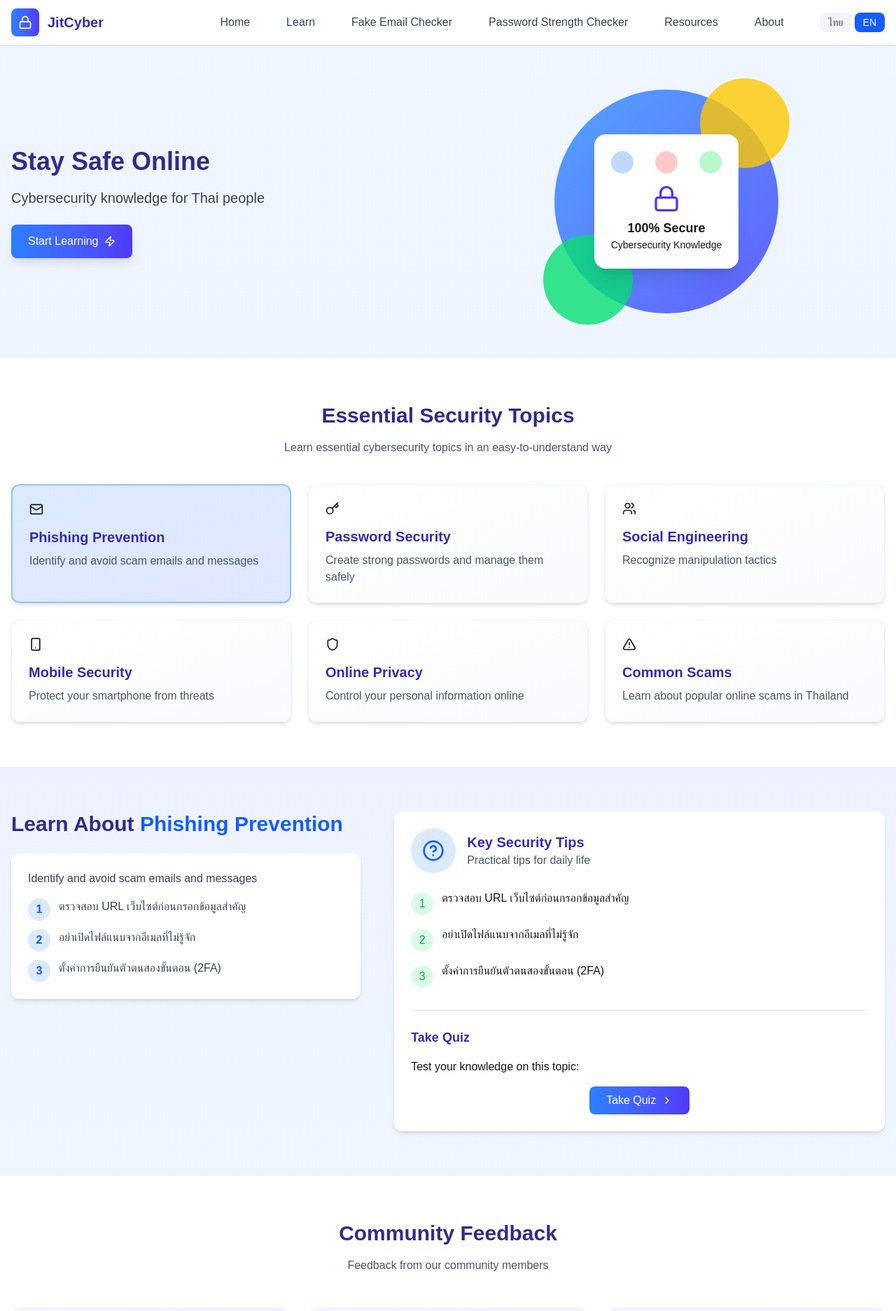
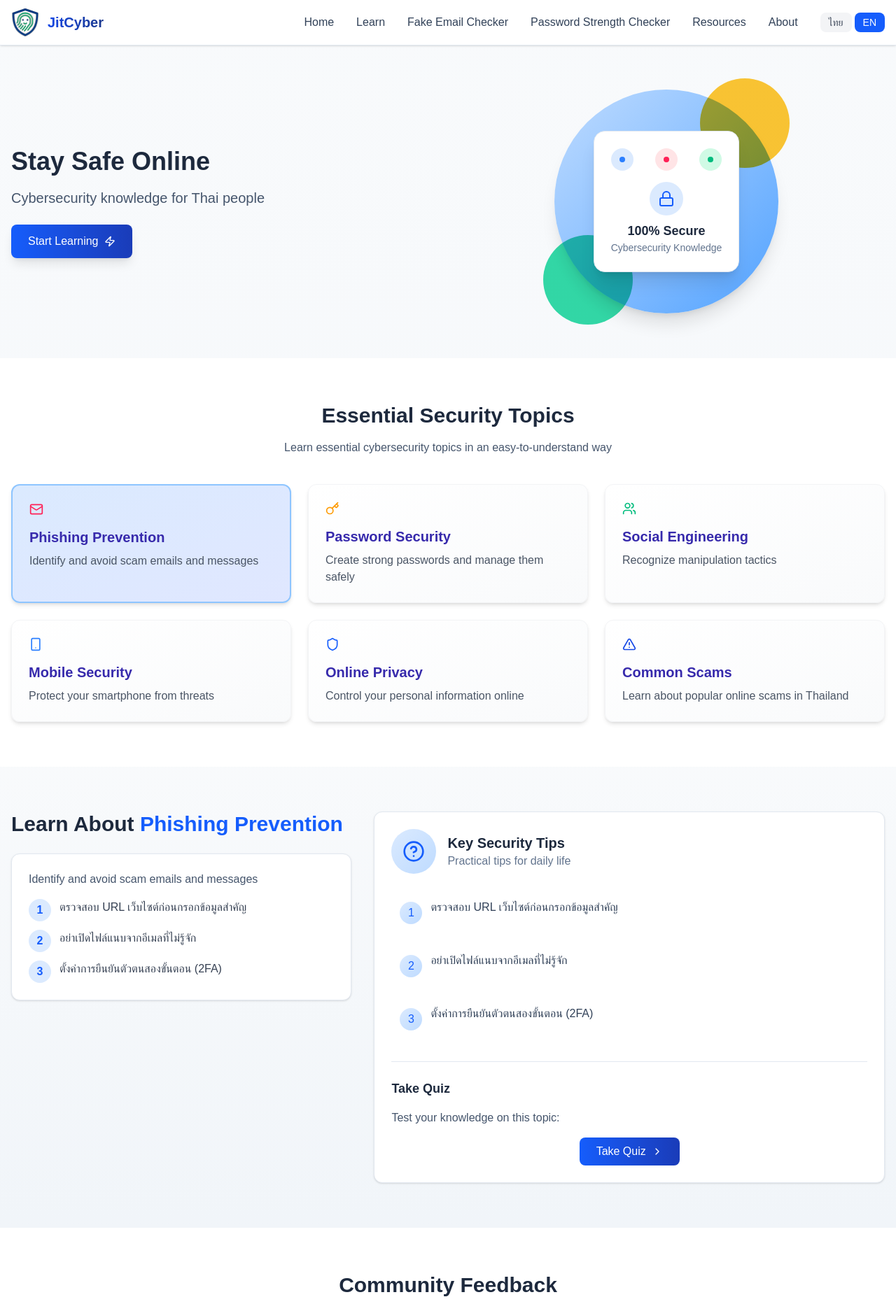
Before and after one commit to nyilynnhtwe/JitCyber, a Next.js app: page / in a window 1280 px wide. Shown: the top 1874 px of the page at 70% size. Built offline with nearby package versions, Linux system fonts and the light colour scheme.

Commit message:
Revamp Home Page

```diff
--- a/src/app/page.tsx
+++ b/src/app/page.tsx
@@ -6,12 +6,7 @@ import Footer from './components/Footer';
 import TopicCard from './components/TopicCard';
 import SecurityTip from './components/SecurityTip';
 import LanguageSwitcher from './components/LanguageSwitcher';
-import {
-  Lock, Shield, Smartphone, Users, Key, Zap,
-  ChevronRight, AlertTriangle, Mail, FileText,
-  MessageSquare, CreditCard, HelpCircle, Star,
-  ChevronDown, ChevronUp, Menu, X
-} from 'lucide-react';
+import {  Lock, Shield, Smartphone, Users, Key, Zap, ChevronRight, AlertTriangle, Mail, HelpCircle, Star, Menu, X } from 'lucide-react';
 
 // Import localization data
 import enData from './data/en.json';
@@ -62,12 +57,12 @@ export default function Home() {
 
   // Topic icons mapping
   const topicIcons = {
-    phishing: <Mail className="w-5 h-5" />,
-    password: <Key className="w-5 h-5" />,
-    social: <Users className="w-5 h-5" />,
-    mobile: <Smartphone className="w-5 h-5" />,
-    privacy: <Shield className="w-5 h-5" />,
-    scams: <AlertTriangle className="w-5 h-5" />
+    phishing: <Mail className="w-5 h-5 text-rose-500" />,
+    password: <Key className="w-5 h-5 text-amber-500" />,
+    social: <Users className="w-5 h-5 text-emerald-500" />,
+    mobile: <Smartphone className="w-5 h-5 text-blue-500" />,
+    privacy: <Shield className="w-5 h-5 text-blue-600" />,
+    scams: <AlertTriangle className="w-5 h-5 text-blue-700" />
   };
 
   // Close menu on resize
@@ -91,15 +86,15 @@ export default function Home() {
         <link rel="icon" href="/favicon.ico" />
       </Head>
 
-      <div className="min-h-screen flex flex-col bg-gradient-to-b from-blue-50 to-indigo-50">
+      <div className="min-h-screen flex flex-col bg-gradient-to-b from-slate-50 to-slate-100">
         {/* Header */}
-        <header className="fixed w-full z-50 bg-white shadow-sm py-3">
+        <header className="fixed w-full z-50 bg-white/90 backdrop-blur-sm shadow-sm py-3 border-b border-slate-200">
           <div className="container mx-auto px-4 flex justify-between items-center">
             <div className="flex items-center">
-              <div className="w-10 h-10 bg-gradient-to-r from-blue-500 to-indigo-600 rounded-lg flex items-center justify-center mr-3">
-                <Lock className="text-white w-5 h-5" />
+              <img src="/logo.svg" alt="Logo" className="w-10 h-10 mr-3" />
+              <div className="text-xl font-bold bg-gradient-to-r from-blue-700 to-blue-900 bg-clip-text text-transparent">
+                {t.appName}
               </div>
-              <div className="text-xl font-bold text-indigo-800">{t.appName}</div>
             </div>
 
             {/* Desktop Navigation */}
@@ -108,10 +103,10 @@ export default function Home() {
                 <a
                   key={index}
                   href={Object.keys(t.nav)[index]}
-                  className="text-gray-700 hover:text-indigo-600 transition-colors font-medium flex items-center group"
+                  className="text-slate-700 hover:text-blue-600 transition-colors font-medium flex items-center group relative"
                 >
                   {item}
-                  <ChevronRight className="w-4 h-4 ml-1 opacity-0 group-hover:opacity-100 transition-opacity" />
+                  <span className="absolute bottom-0 left-0 w-0 h-0.5 bg-blue-600 transition-all group-hover:w-full"></span>
                 </a>
               ))}
               <LanguageSwitcher />
@@ -121,7 +116,7 @@ export default function Home() {
             <div className="md:hidden flex items-center space-x-4">
               <LanguageSwitcher />
               <button
-                className="text-gray-700 hover:text-indigo-600 focus:outline-none"
+                className="text-slate-700 hover:text-blue-600 focus:outline-none transition-colors"
                 onClick={() => setIsMenuOpen(!isMenuOpen)}
                 aria-label="Toggle menu"
               >
@@ -136,17 +131,17 @@ export default function Home() {
 
           {/* Mobile Menu */}
           {isMenuOpen && (
-            <div className="md:hidden bg-white py-4 shadow-lg">
+            <div className="md:hidden bg-white/95 backdrop-blur-sm py-4 shadow-lg border-b border-slate-200">
               <nav className="container mx-auto px-4 flex flex-col space-y-3">
                 {Object.values(t.nav).map((item, index) => (
                   <a
                     key={index}
                     href="#"
-                    className="text-gray-700 hover:text-indigo-600 transition-colors py-2 font-medium flex items-center"
+                    className="text-slate-700 hover:text-blue-600 transition-colors py-2 font-medium flex items-center border-b border-slate-100"
                     onClick={() => setIsMenuOpen(false)}
                   >
                     {item}
-                    <ChevronRight className="w-4 h-4 ml-2" />
+                    <ChevronRight className="w-4 h-4 ml-2 text-slate-400" />
                   </a>
                 ))}
               </nav>
@@ -155,18 +150,18 @@ export default function Home() {
         </header>
 
         {/* Hero Section */}
-        <section className="pt-24 pb-12 md:pt-32 md:pb-16">
+        <section className="pt-35 pb-12 md:pt-32 md:pb-16">
           <div className="container mx-auto px-4">
             <div className="flex flex-col md:flex-row items-center">
               <div className="md:w-1/2 mb-8 md:mb-0">
-                <h1 className="text-3xl md:text-4xl font-bold mb-4 text-indigo-900 leading-tight">
+                <h1 className="text-3xl md:text-4xl font-bold mb-4 text-slate-800 leading-tight">
                   {t.hero.title}
                 </h1>
-                <p className="text-lg md:text-xl mb-6 text-gray-700 max-w-2xl">
+                <p className="text-lg md:text-xl mb-6 text-slate-600 max-w-2xl">
                   {t.hero.subtitle}
                 </p>
                 <div className="flex flex-col sm:flex-row gap-4">
-                  <button className="bg-gradient-to-r from-blue-500 to-indigo-600 text-white px-6 py-3 rounded-lg font-medium shadow-lg hover:from-blue-600 hover:to-indigo-700 transition-all flex items-center justify-center gap-2">
+                  <button className="bg-gradient-to-r from-blue-600 to-blue-800 text-white px-6 py-3 rounded-lg font-medium shadow-lg hover:shadow-xl hover:from-blue-700 hover:to-blue-900 transition-all flex items-center justify-center gap-2">
                     {t.hero.cta1}
                     <Zap className="w-4 h-4" />
                   </button>
@@ -174,23 +169,31 @@ export default function Home() {
               </div>
               <div className="md:w-1/2 flex justify-center">
                 <div className="relative">
-                  <div className="w-64 h-64 md:w-80 md:h-80 bg-gradient-to-br from-blue-400 to-indigo-500 rounded-full flex items-center justify-center">
-                    <div className="absolute -top-4 -right-4 w-32 h-32 bg-yellow-400 rounded-full opacity-80"></div>
-                    <div className="absolute -bottom-4 -left-4 w-32 h-32 bg-green-400 rounded-full opacity-80"></div>
-                    <div className="bg-white rounded-2xl p-6 relative z-10 shadow-xl">
+                  <div className="w-64 h-64 md:w-80 md:h-80 bg-gradient-to-br from-blue-200 to-blue-400 rounded-full flex items-center justify-center shadow-xl">
+                    <div className="absolute -top-4 -right-4 w-32 h-32 bg-amber-400 rounded-full opacity-80 mix-blend-multiply animate-float"></div>
+                    <div className="absolute -bottom-4 -left-4 w-32 h-32 bg-emerald-400 rounded-full opacity-80 mix-blend-multiply animate-float-delay"></div>
+                    <div className="bg-white rounded-2xl p-6 relative z-10 shadow-xl border border-slate-200">
                       <div className="flex justify-between mb-4">
-                        <div className="w-8 h-8 bg-blue-200 rounded-full"></div>
-                        <div className="w-8 h-8 bg-red-200 rounded-full"></div>
-                        <div className="w-8 h-8 bg-green-200 rounded-full"></div>
+                        <div className="w-8 h-8 bg-blue-100 rounded-full flex items-center justify-center">
+                          <div className="w-2 h-2 bg-blue-500 rounded-full"></div>
+                        </div>
+                        <div className="w-8 h-8 bg-rose-100 rounded-full flex items-center justify-center">
+                          <div className="w-2 h-2 bg-rose-500 rounded-full"></div>
+                        </div>
+                        <div className="w-8 h-8 bg-emerald-100 rounded-full flex items-center justify-center">
+                          <div className="w-2 h-2 bg-emerald-500 rounded-full"></div>
+                        </div>
                       </div>
                       <div className="text-center">
                         <div className="flex justify-center mb-2">
-                          <Lock className="w-10 h-10 text-indigo-600" />
+                          <div className="w-12 h-12 bg-blue-100 rounded-full flex items-center justify-center">
+                            <Lock className="w-6 h-6 text-blue-600" />
+                          </div>
                         </div>
-                        <h3 className="font-bold text-lg">
+                        <h3 className="font-bold text-lg text-slate-800">
                           {locale === 'th' ? 'ปลอดภัย 100%' : '100% Secure'}
                         </h3>
-                        <p className="text-sm">
+                        <p className="text-sm text-slate-500">
                           {locale === 'th' ? 'ความรู้ด้านความปลอดภัยไซเบอร์' : 'Cybersecurity Knowledge'}
                         </p>
                       </div>
@@ -206,8 +209,8 @@ export default function Home() {
         <section className="py-12 md:py-16 bg-white">
           <div className="container mx-auto px-4">
             <div className="text-center max-w-2xl mx-auto mb-10">
-              <h2 className="text-2xl md:text-3xl font-bold mb-4 text-indigo-900">{t.topics.title}</h2>
-              <p className="text-gray-600">
+              <h2 className="text-2xl md:text-3xl font-bold mb-4 text-slate-800">{t.topics.title}</h2>
+              <p className="text-slate-600">
                 {locale === 'th'
                   ? 'เรียนรู้หัวข้อสำคัญด้านความปลอดภัยไซเบอร์ด้วยวิธีที่เข้าใจง่าย'
                   : 'Learn essential cybersecurity topics in an easy-to-understand way'}
@@ -238,16 +241,16 @@ export default function Home() {
         </section>
 
         {/* Learning Section */}
-        <section className="py-12 md:py-16 bg-gradient-to-b from-indigo-50 to-blue-50">
+        <section className="py-12 md:py-16 bg-gradient-to-b from-slate-50 to-slate-100">
           <div className="container mx-auto px-4">
-            <div className="flex flex-col md:flex-row">
-              <div className="md:w-2/5 mb-8 md:mb-0">
-                <h2 className="text-2xl md:text-3xl font-bold mb-6 text-indigo-900">
+            <div className="flex flex-col md:flex-row gap-8">
+              <div className="md:w-2/5">
+                <h2 className="text-2xl md:text-3xl font-bold mb-6 text-slate-800">
                   {t.learning.title} <span className="text-blue-600">{t.topics[activeTopic].title}</span>
                 </h2>
-                <div className="bg-white p-6 rounded-xl shadow-md">
+                <div className="bg-white p-6 rounded-xl shadow-sm border border-slate-200">
                   {t.topics[activeTopic].desc && (
-                    <p className="mb-4 text-gray-700">{t.topics[activeTopic].desc}</p>
+                    <p className="mb-4 text-slate-600">{t.topics[activeTopic].desc}</p>
                   )}
                   <div className="space-y-3">
                     {securityTips[activeTopic].map((tip, index) => (
@@ -260,17 +263,17 @@ export default function Home() {
                   </div>
                 </div>
               </div>
-              <div className="md:w-3/5 md:pl-12">
-                <div className="bg-white rounded-xl shadow-md p-6">
+              <div className="md:w-3/5">
+                <div className="bg-white rounded-xl shadow-sm border border-slate-200 p-6 h-full">
                   <div className="flex items-center mb-6">
-                    <div className="w-16 h-16 bg-blue-100 rounded-full flex items-center justify-center text-blue-600 mr-4">
+                    <div className="w-16 h-16 bg-gradient-to-br from-blue-100 to-blue-200 rounded-full flex items-center justify-center text-blue-600 mr-4">
                       <HelpCircle className="w-8 h-8" />
                     </div>
                     <div>
-                      <h3 className="text-xl font-bold text-indigo-800">
+                      <h3 className="text-xl font-bold text-slate-800">
                         {t.learning.tips}
                       </h3>
-                      <p className="text-gray-600">
+                      <p className="text-slate-500">
                         {locale === 'th'
                           ? 'นำไปใช้ได้ในชีวิตประจำวัน'
                           : 'Practical tips for daily life'}
@@ -280,25 +283,25 @@ export default function Home() {
 
                   <div className="space-y-4">
                     {securityTips[activeTopic].map((tip, index) => (
-                      <div key={index} className="flex items-start">
-                        <div className="flex-shrink-0 w-8 h-8 bg-green-100 rounded-full flex items-center justify-center text-green-600 mt-1 mr-3">
+                      <div key={index} className="flex items-start p-3 hover:bg-slate-50 rounded-lg transition-colors">
+                        <div className="flex-shrink-0 w-8 h-8 bg-gradient-to-br from-blue-100 to-blue-200 rounded-full flex items-center justify-center text-blue-600 font-medium mt-1 mr-3">
                           {index + 1}
                         </div>
-                        <p>{tip}</p>
+                        <p className="text-slate-700">{tip}</p>
                       </div>
                     ))}
                   </div>
 
-                  <div className="mt-8 pt-6 border-t border-gray-200">
-                    <h3 className="text-lg font-bold mb-4 text-indigo-800">
+                  <div className="mt-8 pt-6 border-t border-slate-200">
+                    <h3 className="text-lg font-bold mb-4 text-slate-800">
                       {t.learning.quiz}
                     </h3>
-                    <p className="mb-4">
+                    <p className="mb-4 text-slate-600">
                       {locale === 'th'
                         ? 'ทดสอบความรู้ของคุณเกี่ยวกับหัวข้อนี้:'
                         : 'Test your knowledge on this topic:'}
                     </p>
-                    <button className="bg-gradient-to-r from-blue-500 to-indigo-600 text-white px-6 py-2 rounded-lg font-medium flex items-center gap-2 mx-auto">
+                    <button className="bg-gradient-to-r from-blue-600 to-blue-800 text-white px-6 py-2 rounded-lg font-medium flex items-center gap-2 mx-auto hover:shadow-md transition-all">
                       {t.learning.quiz}
                       <ChevronRight className="w-4 h-4" />
                     </button>
@@ -313,10 +316,10 @@ export default function Home() {
         <section className="py-12 md:py-16 bg-white">
           <div className="container mx-auto px-4">
             <div className="text-center max-w-2xl mx-auto mb-12">
-              <h2 className="text-2xl md:text-3xl font-bold mb-4 text-indigo-900">
+              <h2 className="text-2xl md:text-3xl font-bold mb-4 text-slate-800">
                 {t.testimonials.title}
               </h2>
-              <p className="text-gray-600">
+              <p className="text-slate-600">
                 {locale === 'th'
                   ? 'ความคิดเห็นจากสมาชิกในชุมชนของเรา'
                   : 'Feedback from our community members'}
@@ -325,17 +328,17 @@ export default function Home() {
 
             <div className="grid grid-cols-1 md:grid-cols-3 gap-8">
               {t.testimonials.items.map((testimonial, index) => (
-                <div key={index} className="bg-gradient-to-br from-blue-50 to-indigo-50 p-6 rounded-xl shadow-md">
+                <div key={index} className="bg-gradient-to-br from-slate-50 to-slate-100 p-6 rounded-xl shadow-sm border border-slate-200 hover:shadow-md transition-all">
                   <div className="flex items-center mb-4">
-                    <div className="w-12 h-12 bg-blue-200 rounded-full mr-4 flex items-center justify-center">
+                    <div className="w-12 h-12 bg-gradient-to-br from-blue-100 to-blue-200 rounded-full mr-4 flex items-center justify-center">
                       <Star className="w-5 h-5 text-blue-600" />
                     </div>
                     <div>
-                      <h4 className="font-semibold text-indigo-800">{testimonial.author}</h4>
-                      <p className="text-sm text-gray-600">{testimonial.role}</p>
+                      <h4 className="font-semibold text-slate-800">{testimonial.author}</h4>
+                      <p className="text-sm text-slate-500">{testimonial.role}</p>
                     </div>
                   </div>
-                  <p className="text-gray-700 italic">"{testimonial.text}"</p>
+                  <p className="text-slate-700 italic">"{testimonial.text}"</p>
                 </div>
               ))}
             </div>
@@ -343,23 +346,23 @@ export default function Home() {
         </section>
 
         {/* CTA Section */}
-        <section className="py-12 md:py-16 bg-gradient-to-r from-blue-500 to-indigo-600 text-white">
+        <section className="py-12 md:py-25 bg-gradient-to-r from-blue-600 to-blue-800 text-white">
           <div className="container mx-auto px-4 text-center">
             <div className="max-w-3xl mx-auto">
-              <h2 className="text-2xl md:text-3xl font-bold mb-4">
+              <h2 className="mt-5 mb-6 text-4xl md:text-4xl font-bold animate-fade-in">
                 {t.cta.title}
               </h2>
               <p className="text-xl mb-8 max-w-2xl mx-auto text-blue-100">
                 {t.cta.subtitle}
               </p>
               <div className="flex flex-col sm:flex-row justify-center gap-4">
-                <button className="bg-white text-indigo-600 px-8 py-3 rounded-lg font-medium shadow-lg hover:bg-blue-50 transition-colors text-lg flex items-center justify-center gap-2">
+                <button className="bg-white text-blue-700 px-8 py-3 rounded-lg font-medium shadow-lg hover:shadow-xl hover:bg-slate-50 transition-all text-lg flex items-center justify-center gap-2">
                   <Link href="/signup" className="flex items-center gap-2">
                     {t.cta.button1}
                     <ChevronRight className="w-5 h-5" />
                   </Link>
                 </button>
-                <button className="bg-transparent border-2 border-white px-8 py-3 rounded-lg font-medium hover:bg-white/10 transition-colors text-lg flex items-center justify-center gap-2">
+                <button className="bg-transparent border-2 border-white/50 px-8 py-3 rounded-lg font-medium hover:border-white hover:bg-white/10 transition-all text-lg flex items-center justify-center gap-2">
                   {t.cta.button2}
                   <HelpCircle className="w-5 h-5" />
                 </button>
```
Also changed, not shown: public/Logo.svg (added).
